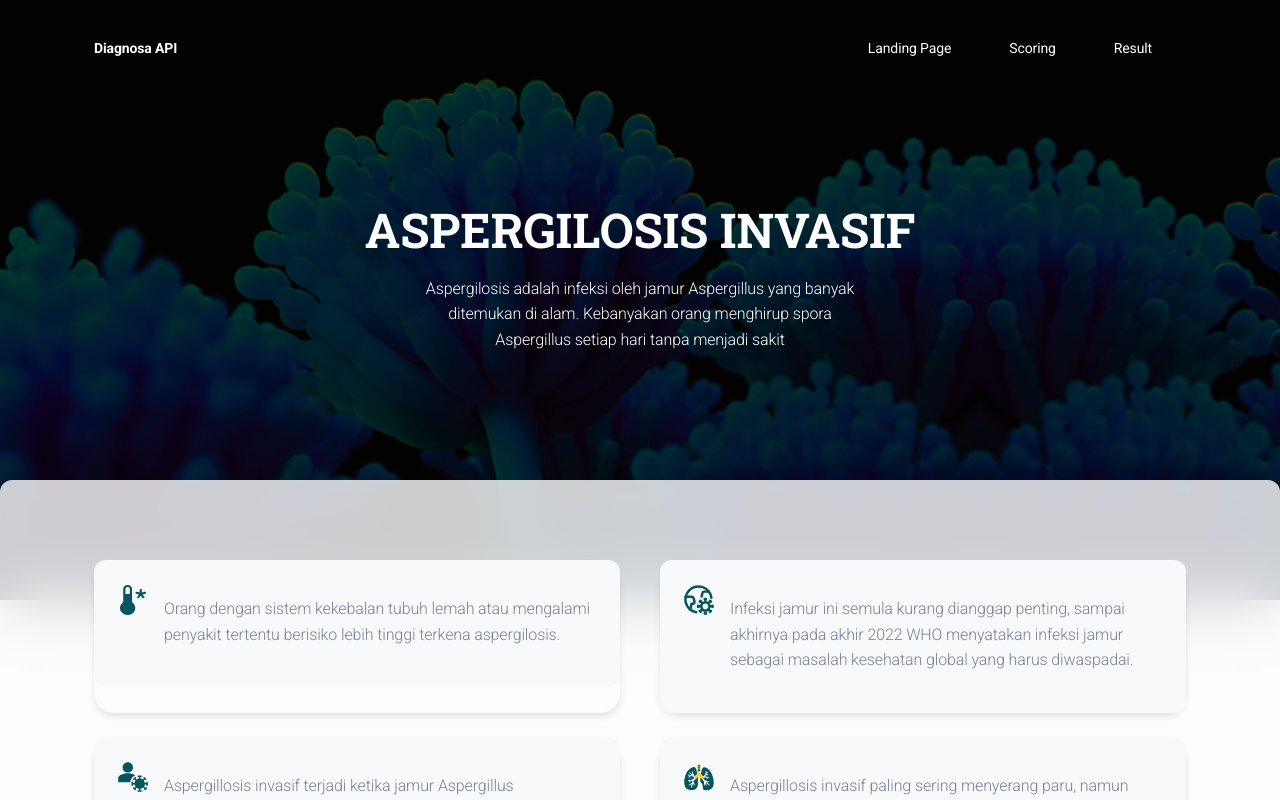
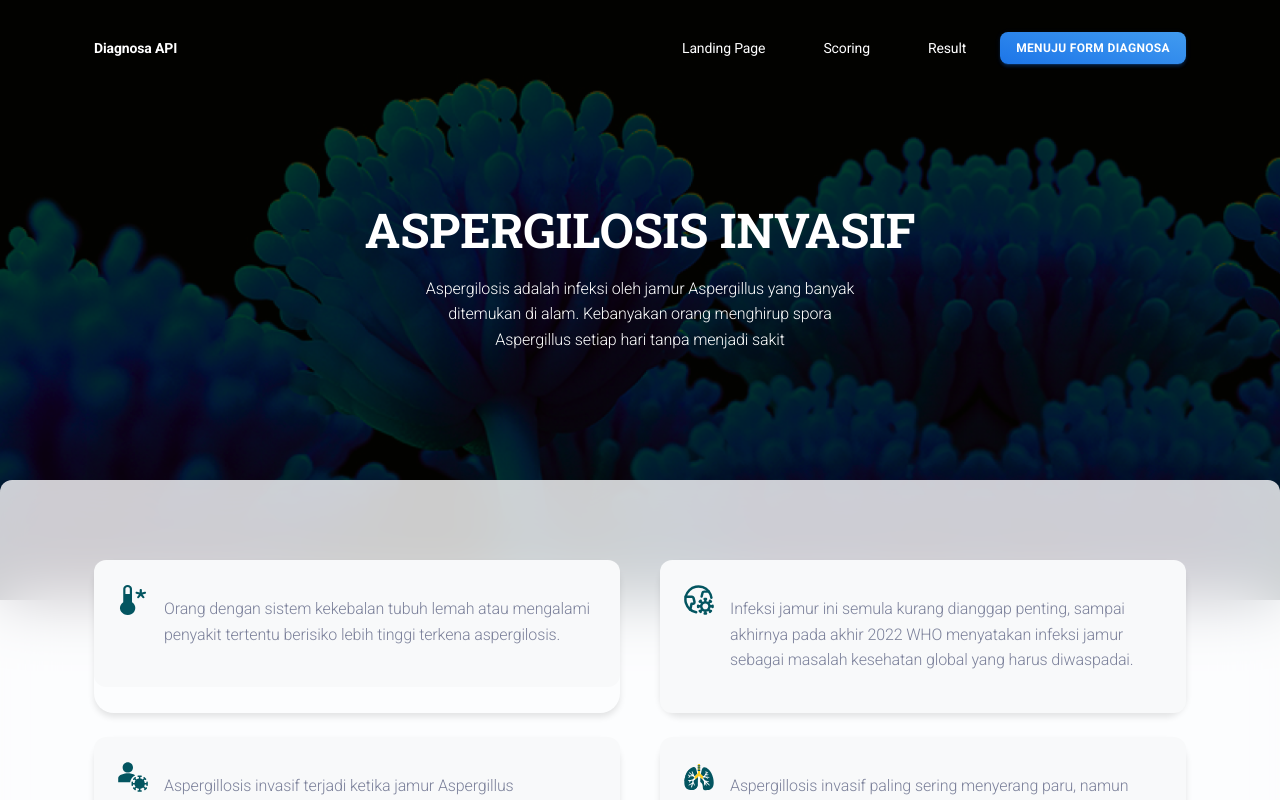
Before and after one commit to muhammadHaggy/website-diagnosa-ipa-itf, a React (Create React App) app: page / in a window 1280 px wide. Shown: the top 800 px of the page. Built offline with nearby package versions, Linux system fonts and the light colour scheme.

Commit message:
add CTA menuju diagnosa di semua navbar

```diff
--- a/src/pages/LandingPages/index.js
+++ b/src/pages/LandingPages/index.js
@@ -45,12 +45,12 @@ function LandingPage() {
     <>
     <DefaultNavbar
         routes={displayedRoutes}
-        // action={{
-        //   type: "external",
-        //   route: "https://www.creative-tim.com/product/material-kit-react",
-        //   label: "free download",
-        //   color: "default",
-        // }}
+        action={{
+          type: "internal",
+          route: "/scoring",
+          label: "Menuju Form Diagnosa",
+          color: "info",
+        }}
         transparent
         light
       />
--- a/src/pages/Result/index.js
+++ b/src/pages/Result/index.js
@@ -12,9 +12,9 @@ function Scoring() {
         <DefaultNavbar
           routes={displayedRoutes}
           action={{
-            type: "external",
-            route: "https://www.creative-tim.com/product/material-kit-react",
-            label: "free download",
+            type: "internal",
+            route: "/scoring",
+            label: "Menuju Form Diagnosa",
             color: "info",
           }}
           transparent
--- a/src/pages/Scoring/index.js
+++ b/src/pages/Scoring/index.js
@@ -11,9 +11,9 @@ function Scoring() {
         <DefaultNavbar
           routes={displayedRoutes}
           action={{
-            type: "external",
-            route: "https://www.creative-tim.com/product/material-kit-react",
-            label: "free download",
+            type: "internal",
+            route: "/scoring",
+            label: "Menuju Form Diagnosa",
             color: "info",
           }}
           transparent
```
